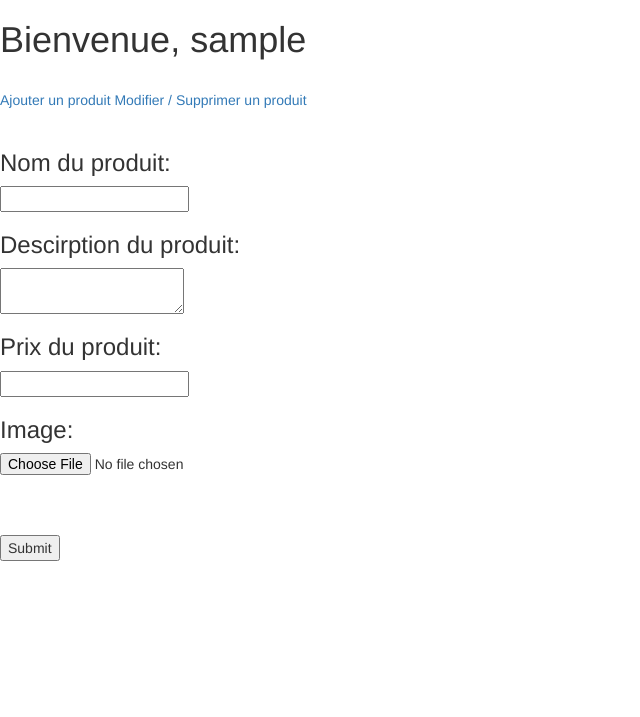
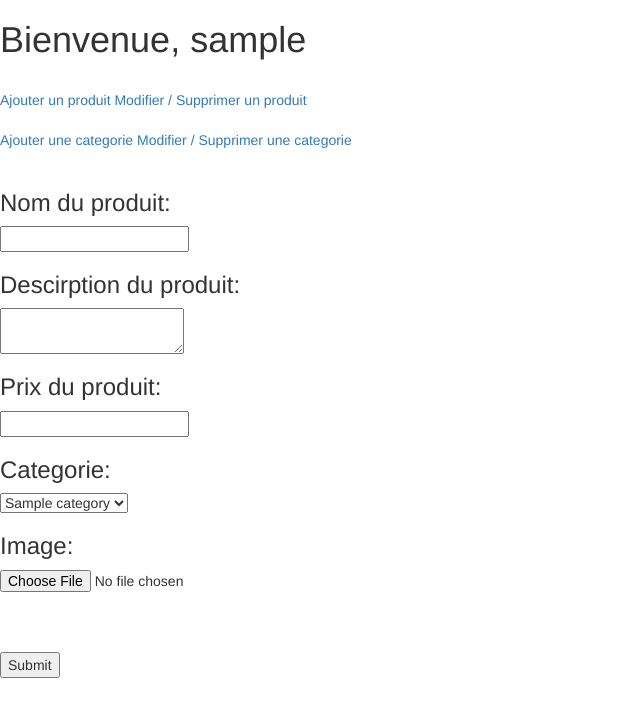
Before and after one commit to jeromeVitali/Ecommerce, a PHP site: page /admin/admin.php?action=add in a window 1280 px wide. Shown: the top 717 px of the page, without its empty margins (0-640 px from the left). Run offline with PHP 8.4, Linux system fonts and the light colour scheme; the visitor is signed in with stand-in values (Sample User, id 1); tables that the repository leaves empty or names only in its code hold one stand-in row (values such as "Sample post").

Commit message:
ajout administration category creer/modify/suppr

```diff
--- a/admin/admin.php
+++ b/admin/admin.php
@@ -10,6 +10,9 @@ session_start();
 <br>
 <a href="?action=add">Ajouter un produit</a>
 <a href="?action=modifyanddelete">Modifier / Supprimer un produit</a> <br><br>
+<a href="?action=add_category">Ajouter une categorie</a>
+<a href="?action=modifyanddelete_category">Modifier / Supprimer une categorie</a> <br><br>
+
 
 <?php
 
@@ -123,8 +126,9 @@ imagecopyresampled($image_finale,$image_src,0,0,0,0,$new_width[0],$new_height[1]
 
                 if ($title && $descript && $price) {
 
+                    $category=$_POST['category'];
 
-                    $insert = $db->prepare("INSERT INTO products VALUES (0, '$title','$descript','$price')");
+                    $insert = $db->prepare("INSERT INTO products VALUES (0, '$title','$descript','$price', '$category')");
                     $insert->execute();
 
 
@@ -142,6 +146,19 @@ imagecopyresampled($image_finale,$image_src,0,0,0,0,$new_width[0],$new_height[1]
 <h3>Nom du produit: </h3><input type="text" name='title'/>
 <h3>Descirption du produit: </h3><textarea name='descript'/> </textarea>
 <h3>Prix du produit: </h3><input type="text" name='price'/> <br>
+<h3>Categorie: </h3><select name='category'>
+
+<?php $select=$db->query("SELECT * FROM category");
+    while ($s=$select->fetch(PDO::FETCH_OBJ)){ ?>
+
+       <option> <?= $s->name; ?></option>
+
+<?php
+    }
+?>
+
+</select>
+<br>
 <h3>Image: </h3><input type="file" name='img'/> <br> <br><br>
 <input type="submit" name="submit"/>
 </form>
@@ -217,7 +234,103 @@ if (isset($_POST['submit'])) {
 
 
 
-        } else {
+        } else if($_GET['action']=='add_category'){
+
+            if(isset($_POST['submit'])){
+
+                $name= $_POST['name'];
+
+                if($name){
+
+
+                    $insert = $db->prepare("INSERT INTO category VALUES (0, '$name')");
+                    $insert->execute();
+
+                }else{
+
+                 echo 'Veuillez remplir tous les champs.';
+
+                }
+
+
+            }
+            ?>
+
+                <form action="" method="post">
+<h3>Nom de la categorie: </h3><input type="text" name="name"> <br> <br>
+<input type="submit" name="submit" value="Ajouter">
+
+                </form>
+
+            <?php
+
+
+
+
+        }else if($_GET['action']=='modifyanddelete_category') {
+
+            $select = $db->prepare("SELECT * FROM category");
+            $select->execute();
+
+            while($s=$select->fetch(PDO::FETCH_OBJ)){
+
+                echo $s->name;
+                ?>
+					<a href="?action=modify_category&amp;id=<?php echo $s->id; ?>">Modifier</a>
+					<a href="?action=delete_category&amp;id=<?php echo $s->id; ?>">X</a><br/><br/>
+				<?php
+
+
+
+            }
+
+
+        } else if($_GET['action']=='modify_category'){
+
+            $id=$_GET['id'];
+
+            $select = $db->prepare("SELECT * FROM category WHERE id=$id");
+            $select->execute();
+
+            $data = $select->fetch(PDO::FETCH_OBJ);
+
+            ?>
+
+<form action="" method="post">
+<h3>Nouveau nom de la categorie: </h3><input value="<?= $data->name; ?>" name="title"/>
+<input type="submit" name="submit" value="Modifier"/>
+</form>
+
+
+
+            <?php
+
+if (isset($_POST['submit'])) {
+
+    $title       = $_POST['title'];
+
+
+    $update = $db->prepare("UPDATE category SET name='$title' WHERE id='$id' ");
+    $update->execute();
+
+    header('Location: admin.php?action=modifyanddelete_category'); //permet lors de la redirection d'afficher le nom modif
+
+
+}
+
+
+
+
+        } else if($_GET['action']=='delete_category'){
+
+
+        $id=$_GET['id'];
+        $delete = $db->prepare("DELETE FROM category WHERE id=$id");
+        $delete->execute();
+
+header('Location: admin.php?action=modifyanddelete_category');
+
+    } else {
 
             die('Une erreur s\'est produite');
 
```
